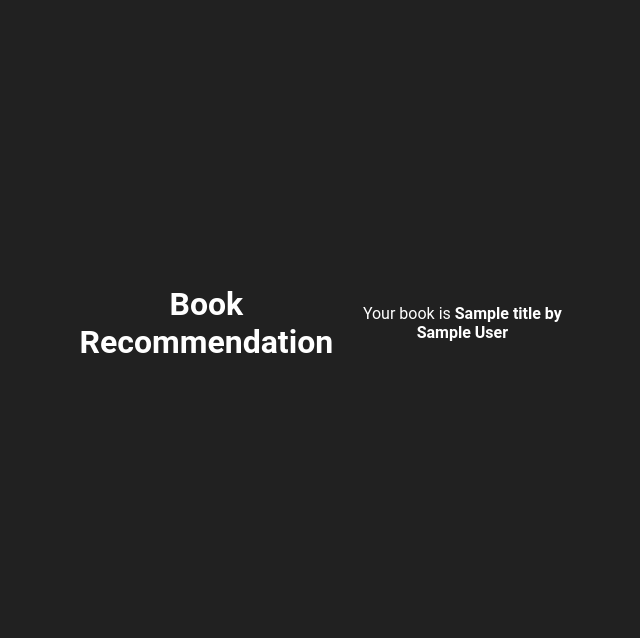
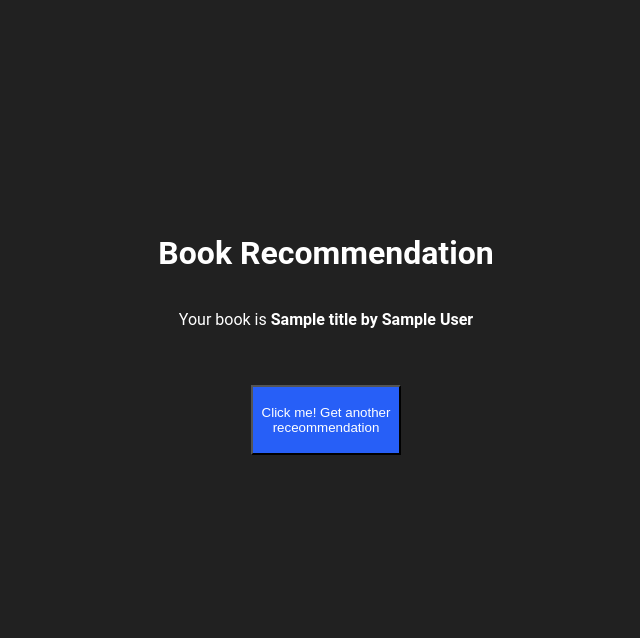
Before and after one commit to TheBenster/Web-Scraping, a Flask app: template website/templates/result.html in a window 1280 px wide. Shown: the top 638 px of the page, without its empty margins (314-954 px from the left). Run offline with Flask 3, Linux system fonts and the light colour scheme; the template is opened without the code that fills it: most values are stand-ins (such as "Sample title", 1, 10 or a date in 2020).

Commit message:
prettify it a bit, clean bug. next on agenda is url redirects and fluid UI

```diff
--- a/website/static/style.css
+++ b/website/static/style.css
@@ -12,7 +12,7 @@ body{
     align-items: center;
     text-align: center;
     gap: 200px;
-    padding: 40%
+    padding: 50%;
 }
 
 form{
@@ -25,7 +25,7 @@ input#submit{
     color: white;
     font-size: 30px;
     border-radius: 15px;
-    width: 150px;
+    width: 250px;
 }
 input#submit:hover{
     cursor: pointer;
@@ -34,9 +34,18 @@ input#submit:hover{
 }
 .result{
     display: flex;
+    flex-direction: column;
     justify-content: center;
     align-items: center;
     text-align: center;
-    padding-top:50%;
-    padding-bottom: 50%;
+    padding-top:40%;
 }
+
+button.redirect{
+    margin-top: 40px;
+    width: 150px;
+    height: 70px;
+    background-color: #275ff7;
+    color:white;
+    align-self: center;
+}
--- a/website/templates/result.html
+++ b/website/templates/result.html
@@ -5,13 +5,16 @@
     <meta http-equiv="X-UA-Compatible" content="IE=edge">
     <meta name="viewport" content="width=device-width, initial-scale=1.0">
     <link rel="stylesheet" href="{{ url_for('static', filename='style.css') }}">
-    <title>Document</title>
+    <title>Test</title>
 
 </head>
 <body>
+
     <div class="result">
         <h1>Book Recommendation</h1>
         <p>Your book is <strong>{{ title }} by {{ author }} </strong></p>
+        <button <button onclick="window.location.href='/button-clicked'" class='redirect'>Click me!
+        Get another receommendation</button>
     </div>
 </body>
 </html>
```
Also changed, not shown: genres.py (added, +8 -0 lines), website/templates/home.html (+5 -6 lines), website/views.py (+13 -9 lines).
